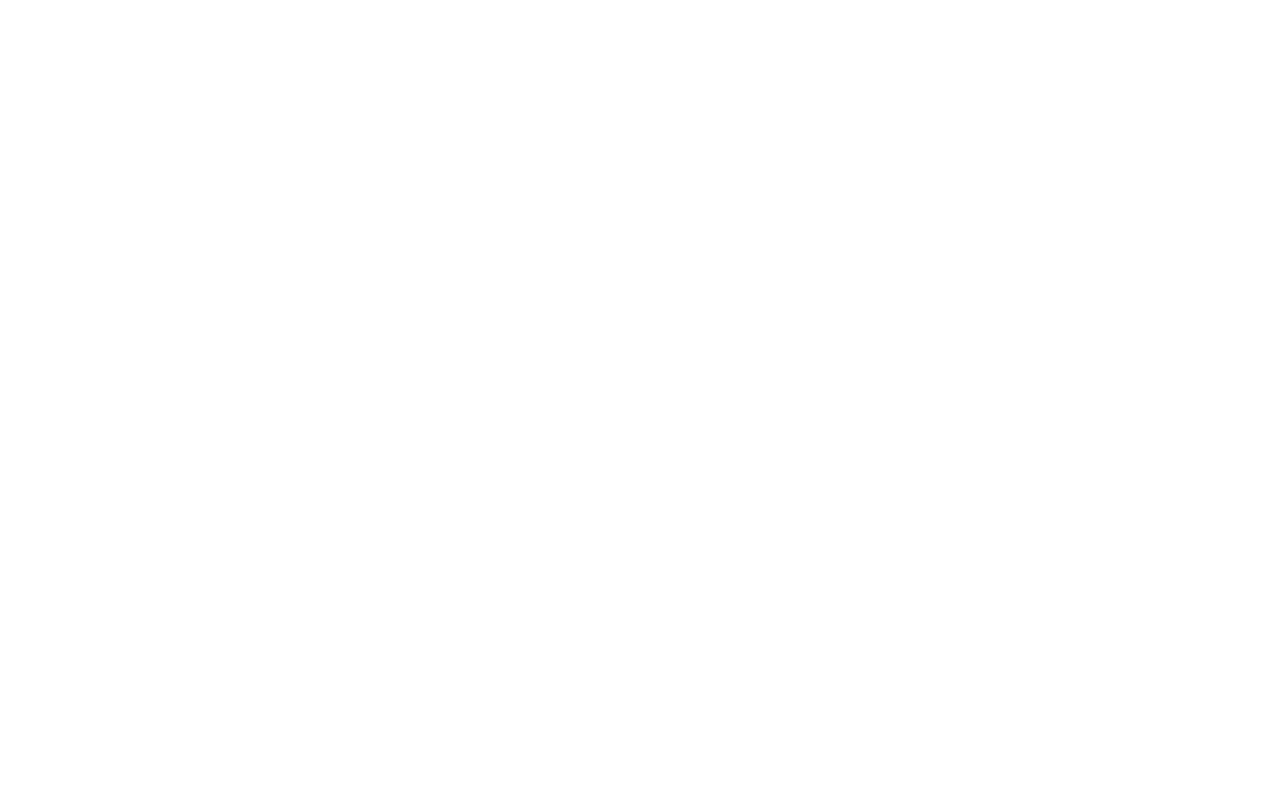
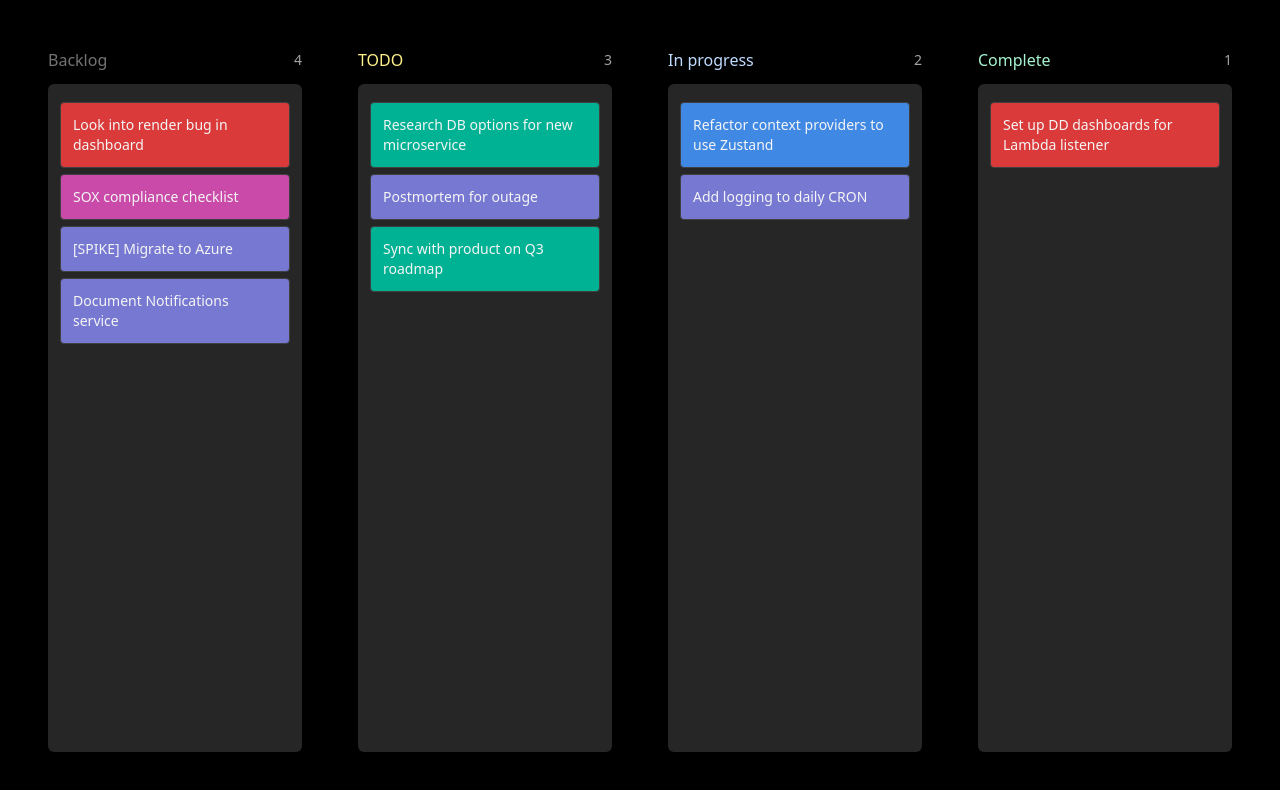
Before and after one commit to MiladSadeghi/notion-kanban-board, a React (Vite) app: page / in a window 1280 px wide. Shown: the top 790 px of the page. Built offline with nearby package versions, Linux system fonts and the light colour scheme.

Commit message:
feat: Display Kanban columns and cards
- Add local card data
- Define paths for folders
- Implement global types for necessary data types

```diff
--- a/src/App.tsx
+++ b/src/App.tsx
@@ -1,5 +1,11 @@
+import { Kanban } from '@components';
+
 function App() {
-  return <></>;
+  return (
+    <>
+      <Kanban />
+    </>
+  );
 }
 
 export default App;
--- /dev/null
+++ b/src/components/DropIndicator/DropIndicator.tsx
@@ -0,0 +1,17 @@
+type Props = {
+  beforeId: string;
+  column: 'backlog' | 'todo' | 'doing' | 'done';
+};
+
+// DropIndicator is just indicator and will place in between cards
+function DropIndicator({ beforeId, column }: Props) {
+  return (
+    <div
+      data-before={beforeId || '-1'}
+      data-column={column}
+      className="my-0.5 h-0.5 w-full bg-violet-400 opacity-0"
+    />
+  );
+}
+
+export default DropIndicator;
--- /dev/null
+++ b/src/components/Kanban/Kanban.tsx
@@ -0,0 +1,11 @@
+import { KanbanBoard } from '@components';
+
+function Kanban() {
+  return (
+    <div className="w-full h-screen bg-black text-neutral-50">
+      <KanbanBoard />
+    </div>
+  );
+}
+
+export default Kanban;
--- /dev/null
+++ b/src/components/Kanban/KanbanBoard.tsx
@@ -0,0 +1,39 @@
+import { KanbanColumn } from '@components';
+import Cards from '@shared/Cards';
+import { useState } from 'react';
+
+// Board component will house all of actual functionality and everything
+function KanbanBoard() {
+  const [cards] = useState<IKanbanInfo[]>(Cards);
+
+  return (
+    <div className="grid w-full h-full grid-cols-4 p-12 gap-14">
+      <KanbanColumn
+        title="Backlog"
+        column="backlog"
+        headingColor="text-neutral-500"
+        cards={cards}
+      />
+      <KanbanColumn
+        title="TODO"
+        column="todo"
+        headingColor="text-yellow-200"
+        cards={cards}
+      />
+      <KanbanColumn
+        title="In progress"
+        column="doing"
+        headingColor="text-blue-200"
+        cards={cards}
+      />
+      <KanbanColumn
+        title="Complete"
+        column="done"
+        headingColor="text-emerald-200"
+        cards={cards}
+      />
+    </div>
+  );
+}
+
+export default KanbanBoard;
--- /dev/null
+++ b/src/components/Kanban/KanbanCard.tsx
@@ -0,0 +1,19 @@
+import { DropIndicator } from '@components';
+
+type Props = IKanbanInfo;
+
+function KanbanCard({ id, title, column, bgColor }: Props) {
+  return (
+    <>
+      <DropIndicator beforeId={id} column={column} />
+      <div
+        draggable={true}
+        className={`cursor-grab rounded border border-neutral-700 p-3 active:cursor-grabbing ${bgColor}`}
+      >
+        <p className="text-sm text-neutral-100">{title}</p>
+      </div>
+    </>
+  );
+}
+
+export default KanbanCard;
--- /dev/null
+++ b/src/components/Kanban/KanbanColumn.tsx
@@ -0,0 +1,38 @@
+import { DropIndicator, KanbanCard } from '@components';
+import { useState } from 'react';
+
+type Props = {
+  title: 'Backlog' | 'TODO' | 'In progress' | 'Complete';
+  column: 'backlog' | 'todo' | 'doing' | 'done';
+  headingColor: string;
+  cards: IKanbanInfo[];
+};
+
+// KanbanColumn component it shows each column in the board
+const KanbanColumn = ({ title, headingColor, column, cards }: Props) => {
+  // When hovering over a card in each column, set 'active' to true and change the column's background color.
+  const [active] = useState(false);
+
+  // Filter card props: Each column gets its own set of individual cards.
+  const filteredCards = cards.filter((card) => card.column === column);
+  return (
+    <div className="flex flex-col shrink-0">
+      <div className="flex items-center justify-between mb-3 ">
+        <h3 className={`font-medium ${headingColor}`}>{title}</h3>
+        <span className="text-sm rounded text-neutral-400">
+          {filteredCards.length}
+        </span>
+      </div>
+      <div
+        className={`h-full w-full transition-colors p-3 rounded-md ${active ? 'bg-neutral-800/50' : 'bg-[#262626]'}`}
+      >
+        {filteredCards.map((card) => (
+          <KanbanCard key={card.id} {...card} />
+        ))}
+        <DropIndicator beforeId="-1" column={column} />
+      </div>
+    </div>
+  );
+};
+
+export default KanbanColumn;
--- /dev/null
+++ b/src/components/index.ts
@@ -0,0 +1,7 @@
+import Kanban from './Kanban/Kanban';
+import KanbanBoard from './Kanban/KanbanBoard';
+import KanbanColumn from './Kanban/KanbanColumn';
+import KanbanCard from './Kanban/KanbanCard';
+import DropIndicator from './DropIndicator/DropIndicator';
+
+export { Kanban, KanbanBoard, KanbanColumn, KanbanCard, DropIndicator };
--- /dev/null
+++ b/src/shared/Cards.ts
@@ -0,0 +1,69 @@
+const Cards: IKanbanInfo[] = [
+  // BACKLOG
+  {
+    title: 'Look into render bug in dashboard',
+    id: '1',
+    column: 'backlog',
+    bgColor: 'bg-[#DA3A3A]',
+  },
+  {
+    title: 'SOX compliance checklist',
+    id: '2',
+    column: 'backlog',
+    bgColor: 'bg-[#C94AA8]',
+  },
+  {
+    title: '[SPIKE] Migrate to Azure',
+    id: '3',
+    column: 'backlog',
+    bgColor: 'bg-[#7678D1]',
+  },
+  {
+    title: 'Document Notifications service',
+    id: '4',
+    column: 'backlog',
+    bgColor: 'bg-[#7678D1]',
+  },
+  // TODO
+  {
+    title: 'Research DB options for new microservice',
+    id: '5',
+    column: 'todo',
+    bgColor: 'bg-[#00B294]',
+  },
+  {
+    title: 'Postmortem for outage',
+    id: '6',
+    column: 'todo',
+    bgColor: 'bg-[#7678D1]',
+  },
+  {
+    title: 'Sync with product on Q3 roadmap',
+    id: '7',
+    column: 'todo',
+    bgColor: 'bg-[#00B294]',
+  },
+
+  // DOING
+  {
+    title: 'Refactor context providers to use Zustand',
+    id: '8',
+    column: 'doing',
+    bgColor: 'bg-[#3F88E4]',
+  },
+  {
+    title: 'Add logging to daily CRON',
+    id: '9',
+    column: 'doing',
+    bgColor: 'bg-[#7678D1]',
+  },
+  // DONE
+  {
+    title: 'Set up DD dashboards for Lambda listener',
+    id: '10',
+    column: 'done',
+    bgColor: 'bg-[#DA3A3A]',
+  },
+];
+
+export default Cards;
--- /dev/null
+++ b/src/types/index.d.ts
@@ -0,0 +1,8 @@
+interface IKanbanInfo {
+  id: string;
+  title: string;
+  column: 'backlog' | 'todo' | 'doing' | 'done';
+  bgColor: string;
+}
+
+type TSetState<T> = Dispatch<SetStateAction<T>>;
--- a/tsconfig.json
+++ b/tsconfig.json
@@ -5,6 +5,12 @@
     "lib": ["ES2020", "DOM", "DOM.Iterable"],
     "module": "ESNext",
     "skipLibCheck": true,
+    "baseUrl": "./src",
+    "paths": {
+      "@components": ["components/index.ts"],
+      "@types": ["types/index.d.ts"],
+      "@shared/*": ["shared/*"]
+    },
 
     /* Bundler mode */
     "moduleResolution": "bundler",
```
